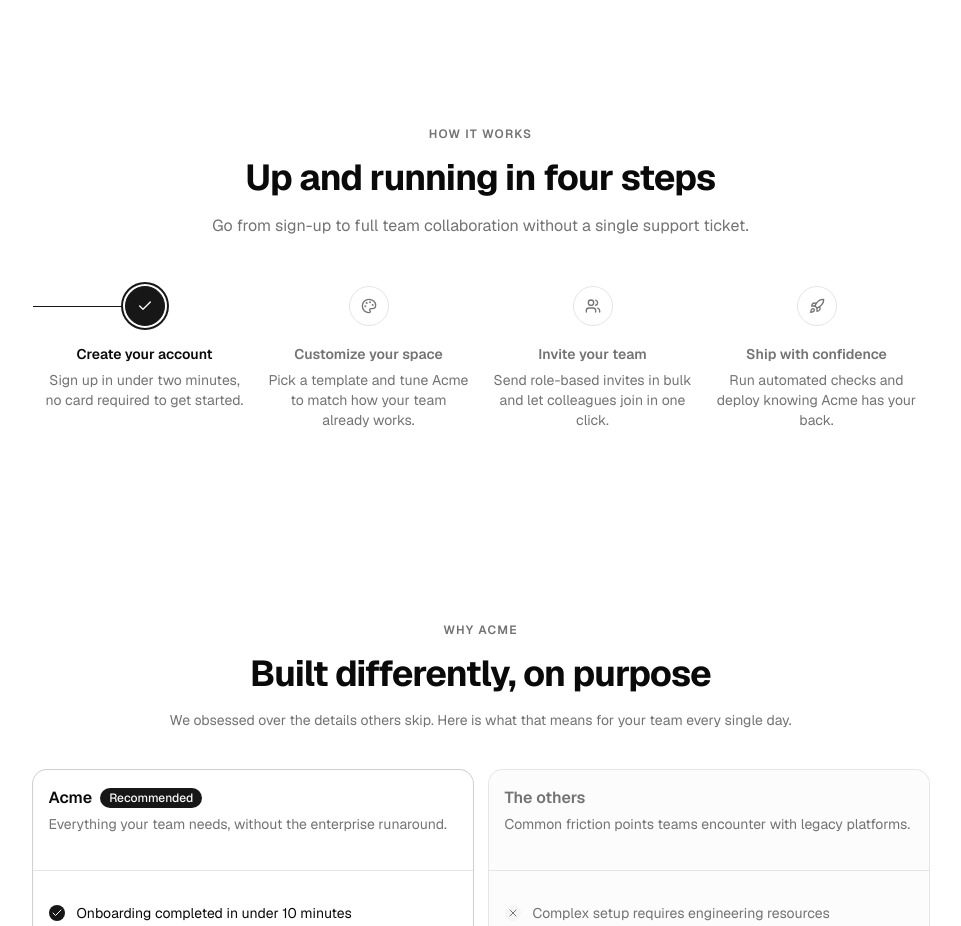
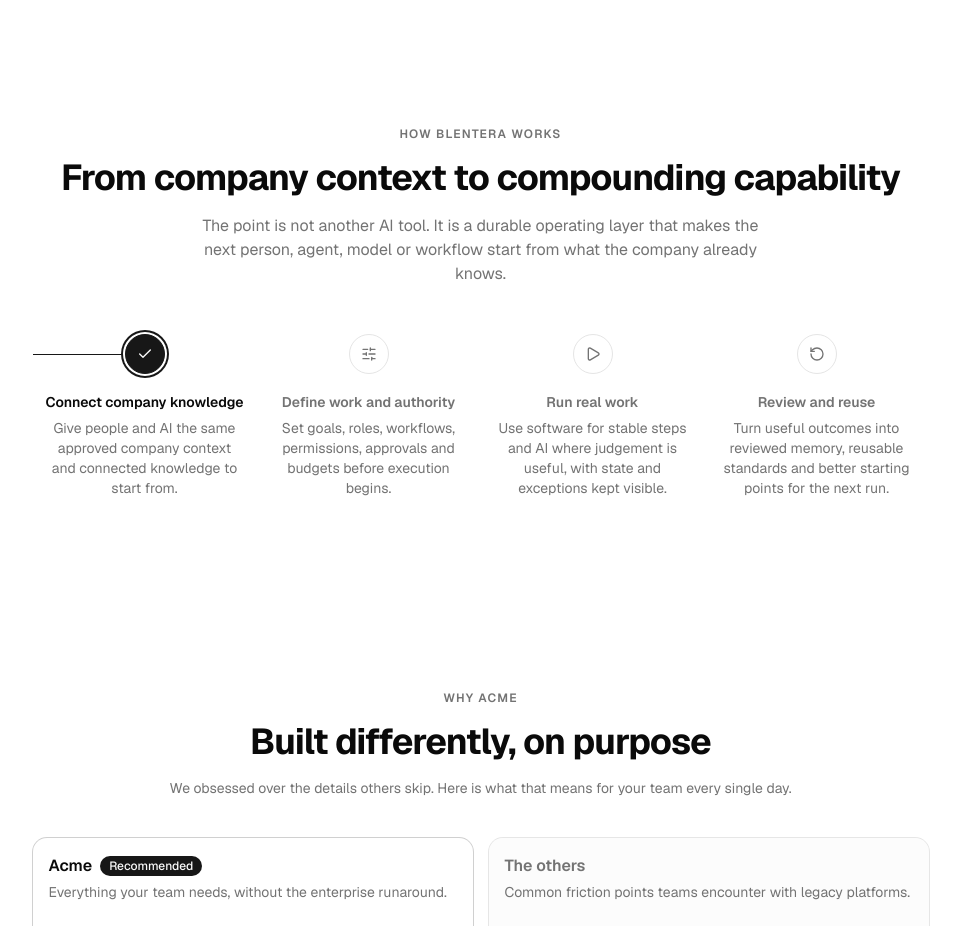
Before and after one commit to augustkring/humamap-preview, a Next.js app in the folder blentera-v2-final/: page / in a window 1280 px wide. Shown: the part 1540-2466 px from the top of the page, without its empty margins (152-1113 px from the left). Built offline with nearby package versions, Linux system fonts and the light colour scheme.

Commit message:
rebuild: map exact OSS stepper to BLENTERA operating loop

```diff
--- a/blentera-v2-final/src/components/blentera/how-it-works.tsx
+++ b/blentera-v2-final/src/components/blentera/how-it-works.tsx
@@ -2,38 +2,30 @@
 
 import { useState } from "react"
 import { cn } from "@/lib/utils"
-import { UserPlus, Palette, Users, Rocket, Check } from "lucide-react"
+import { Database, SlidersHorizontal, Play, RotateCcw, Check } from "lucide-react"
 
 type IconProps = { className?: string; size?: number | string }
 
 const steps = [
   {
-    icon: (p: IconProps) => (
-      <UserPlus {...p} />
-    ),
-    title: "Create your account",
-    copy: "Sign up in under two minutes, no card required to get started.",
+    icon: (p: IconProps) => <Database {...p} />,
+    title: "Connect company knowledge",
+    copy: "Give people and AI the same approved company context and connected knowledge to start from.",
   },
   {
-    icon: (p: IconProps) => (
-      <Palette {...p} />
-    ),
-    title: "Customize your space",
-    copy: "Pick a template and tune Acme to match how your team already works.",
+    icon: (p: IconProps) => <SlidersHorizontal {...p} />,
+    title: "Define work and authority",
+    copy: "Set goals, roles, workflows, permissions, approvals and budgets before execution begins.",
   },
   {
-    icon: (p: IconProps) => (
-      <Users {...p} />
-    ),
-    title: "Invite your team",
-    copy: "Send role-based invites in bulk and let colleagues join in one click.",
+    icon: (p: IconProps) => <Play {...p} />,
+    title: "Run real work",
+    copy: "Use software for stable steps and AI where judgement is useful, with state and exceptions kept visible.",
   },
   {
-    icon: (p: IconProps) => (
-      <Rocket {...p} />
-    ),
-    title: "Ship with confidence",
-    copy: "Run automated checks and deploy knowing Acme has your back.",
+    icon: (p: IconProps) => <RotateCcw {...p} />,
+    title: "Review and reuse",
+    copy: "Turn useful outcomes into reviewed memory, reusable standards and better starting points for the next run.",
   },
 ]
 
@@ -42,18 +34,22 @@
   const progress = ((active + 0.5) / steps.length) * 100
 
   return (
-    <section className="flex w-full items-center justify-center px-6 py-16 sm:py-24">
+    <section
+      id="how-it-works"
+      className="flex w-full items-center justify-center px-6 py-16 sm:py-24"
+    >
       <div className="mx-auto w-full max-w-4xl">
         <div className="mb-12 text-center">
           <span className="mb-4 block text-xs font-semibold tracking-widest text-muted-foreground uppercase">
-            How It Works
+            How BLENTERA works
           </span>
           <h2 className="font-heading text-3xl font-bold tracking-tight text-balance sm:text-4xl">
-            Up and running in four steps
+            From company context to compounding capability
           </h2>
           <p className="mx-auto mt-4 max-w-xl text-muted-foreground">
-            Go from sign-up to full team collaboration without a single support
-            ticket.
+            The point is not another AI tool. It is a durable operating layer
+            that makes the next person, agent, model or workflow start from
+            what the company already knows.
           </p>
         </div>
 
```
